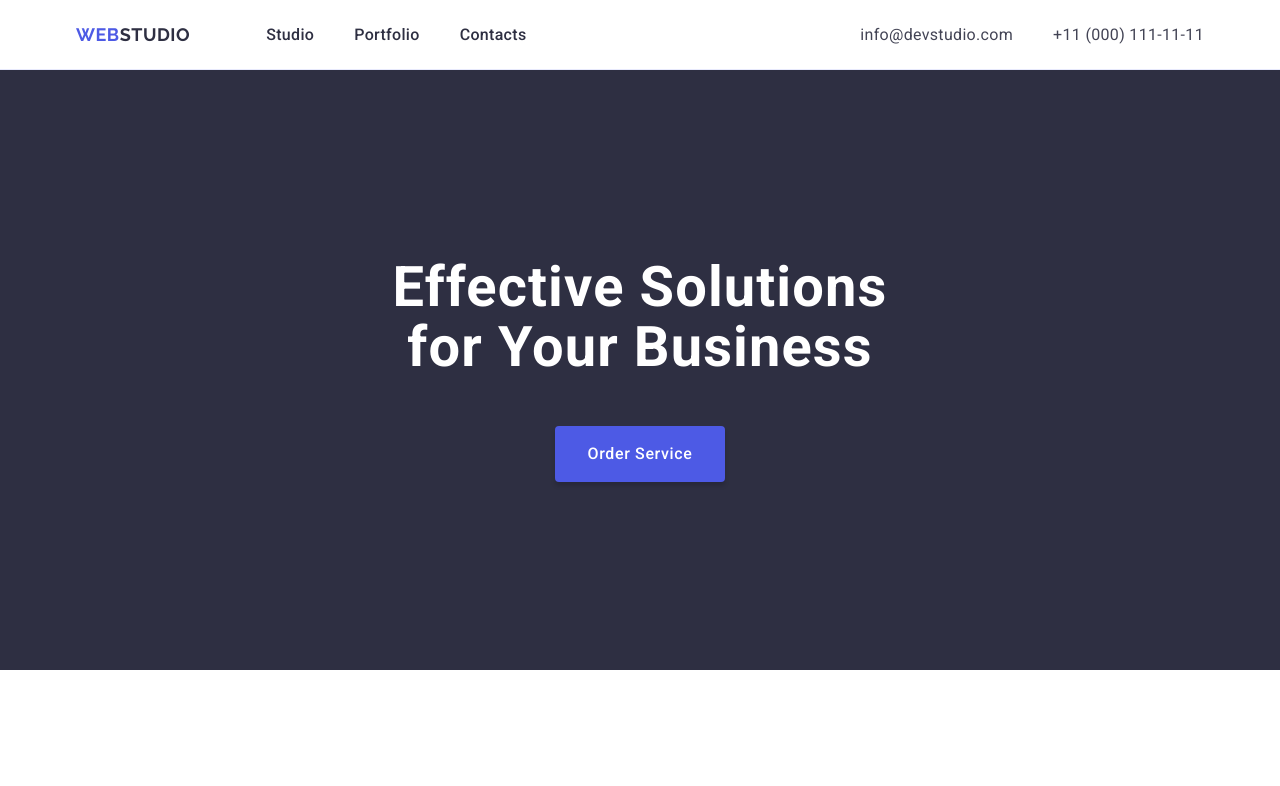
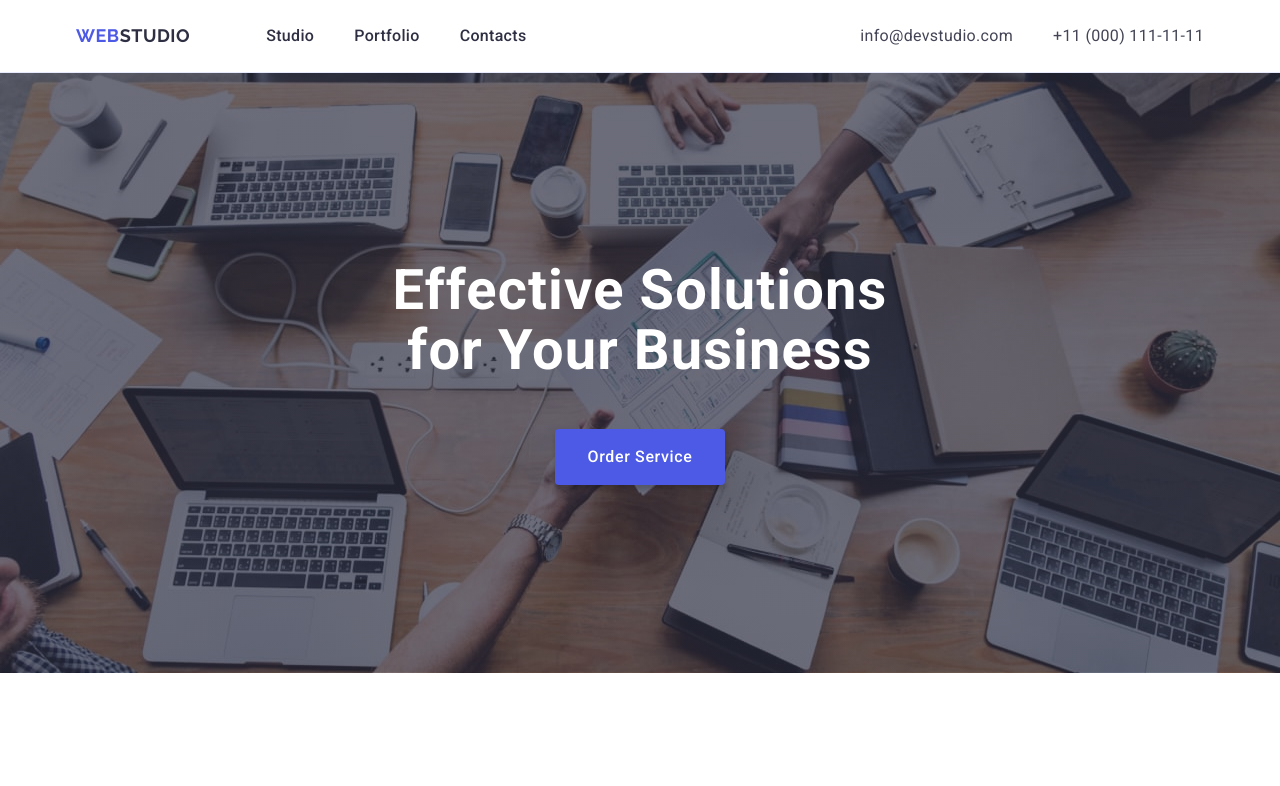
Before and after one commit to Vanlsh/goit-markup-hw-04, a plain HTML site: page index.html in a window 1280 px wide. Shown: the top 786 px of the page. Drawn offline with nearby package versions, Linux system fonts and the light colour scheme.

Commit message:
header and first section
add transition to header, add background-image to first section

```diff
--- a/css/style.css
+++ b/css/style.css
@@ -35,6 +35,7 @@ a {
 /* common */
 :root {
   --text-color: #f4f4fd;
+  --hover-link-color: #404bbf;
 }
 
 .container {
@@ -68,7 +69,7 @@ a {
 .header-list {
   display: flex;
   flex-wrap: wrap;
-  gap: 40px;
+  gap: 0 40px;
 }
 
 .logo {
@@ -84,15 +85,34 @@ a {
   color: #2e2f42;
 }
 .header-list-link {
+  display: block;
+  position: relative;
   font-weight: 500;
   color: rgba(46, 47, 66, 1);
   padding-top: 24px;
   padding-bottom: 24px;
+  transition: color 0.7s;
+}
+.header-list-link::after {
+  display: block;
+  position: absolute;
+  bottom: 0;
+  content: "";
+  border-radius: 2px;
+  width: 100%;
+  padding: 2px 0;
+  background-color: transparent;
+  transition: background-color 0.7s;
 }
 .header-list-link:active,
 .header-list-link:hover,
 .header-list-link:focus {
-  color: #404bbf;
+  color: var(--hover-link-color);
+}
+.header-list-link:active::after,
+.header-list-link:hover::after,
+.header-list-link:focus::after {
+  background-color: var(--hover-link-color);
 }
 .header-address {
   font-style: normal;
@@ -100,23 +120,19 @@ a {
 .address-list {
   display: flex;
   flex-wrap: wrap;
-  gap: 40px;
+  gap: 0 40px;
 }
 .address-list-link {
+  display: block;
   padding-top: 24px;
   padding-bottom: 24px;
+  transition: color 0.7s;
 }
 .address-list-link:active,
 .address-list-link:hover,
 .address-list-link:focus {
-  color: #404bbf;
+  color: var(--hover-link-color);
 }
-/* .address-item {
-}
-.address-item:hover,
-.address-item:focus {
-} */
-
 /* HEADER */
 
 /* SERVICE */
@@ -124,6 +140,11 @@ a {
   padding-top: 188px;
   padding-bottom: 188px;
   background-color: rgba(46, 47, 66, 1);
+  background-image: linear-gradient(rgba(46, 47, 66, 0.7), rgba(46, 47, 66, 0.7)),
+    url("../images/people-office.jpg");
+  background-repeat: no-repeat;
+  background-size: cover;
+  background-position: center center;
   letter-spacing: 1.12px;
   text-align: center;
 }
@@ -149,6 +170,7 @@ a {
   font-weight: 500;
   letter-spacing: 0.64px;
   cursor: pointer;
+  transition: background-color 0.7s;
 }
 .service-button:hover,
 .service-button:focus {
```
Also changed, not shown: images/icons.svg (added), images/people-office.jpg (added).
